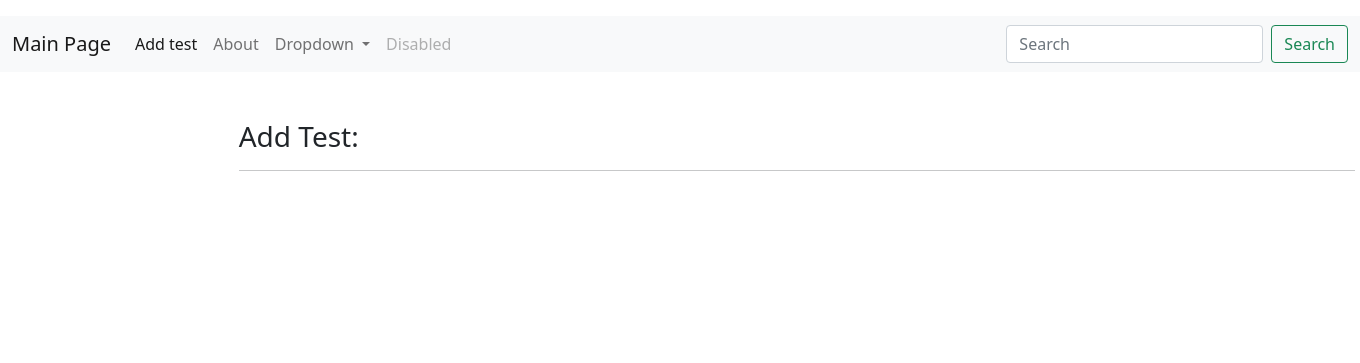
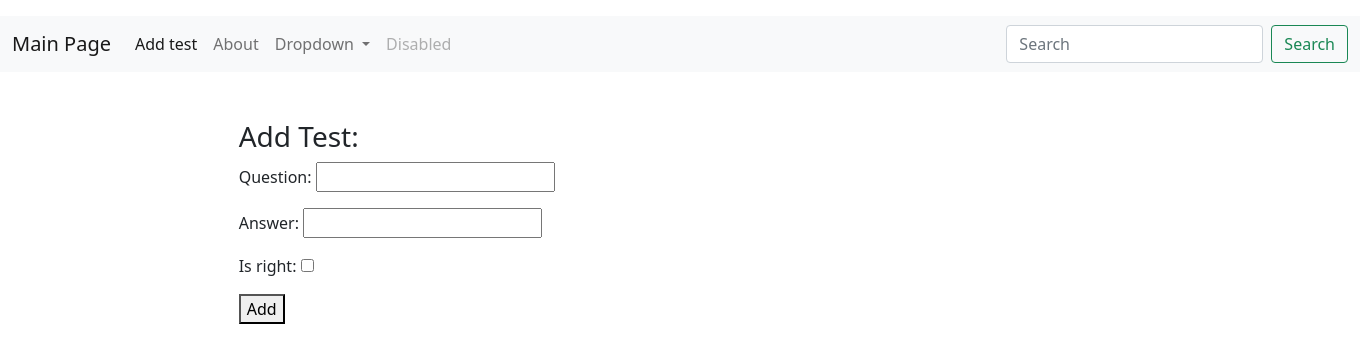
Before and after one commit to ManuelFuego/quest_maste, a Django app: page /quest/add_test in a window 1360 px wide. Shown: the top 363 px of the page. Run offline with Django 3.2, Linux system fonts and the light colour scheme.

Commit message:
Добавлена форма

```diff
--- a/quest/forms.py
+++ b/quest/forms.py
@@ -0,0 +1,9 @@
+from django import forms
+from .models import *
+
+class AddTest(forms.Form):
+ #    question = forms.CharField(max_length=250, label = 'вопрос' )
+
+    question = forms.CharField(max_length=250)
+    answer = forms.CharField(max_length=250)
+    is_right = forms.BooleanField()
--- a/quest/templates/quest/add_test.html
+++ b/quest/templates/quest/add_test.html
@@ -3,6 +3,15 @@
       Add Test
     {% endblock %}
 
-    {% block add_test %}
+    {% block info %}
 <h3 class="mb-2" >Add Test: </h3>
     {% endblock %}
+
+
+    {% block add_test %}
+<form action="{% url 'add_test'%}" method="post">
+    {% csrf_token%}
+    {{ form.as_p }}
+    <button type="submit"> Add </button>
+</form>
+    {% endblock%}
--- a/quest/views.py
+++ b/quest/views.py
@@ -5,6 +5,8 @@ from .models import  Question
 from .models import Answer
 from collections import defaultdict
 import  django_filters
+from .forms import *
+from .models import *
 
 def question_list(request):
 
@@ -25,7 +27,13 @@ def question_list(request):
 
 
 def add_test(request):
-    return  render(request, 'quest/add_test.html')
+    if request.method == 'POST':
+        form = AddTest(request.POST)
+        if form.is_valid():
+            print(form.cleaned_data)
+    else:
+        form = AddTest()
+    return  render(request, 'quest/add_test.html', {'form':form})
 
 def about(request):
     return  render(request, 'quest/about.html')
--- a/templates/base.html
+++ b/templates/base.html
@@ -60,17 +60,17 @@
   </div>
 </nav>
 <div class="container offset-md-2 mt-5">
-  {% block add_test %}
-  {% endblock %}
+
 
   {% block quest %}
   {% endblock %}
 
-  {% block about %}
+  {% block info %}
   {% endblock %}
 
 
-  <hr>
+  {% block add_test %}
+  {% endblock %}
 </div>
 <div class="container offset-md-2 mt-5">
   {% block answers %}
```
